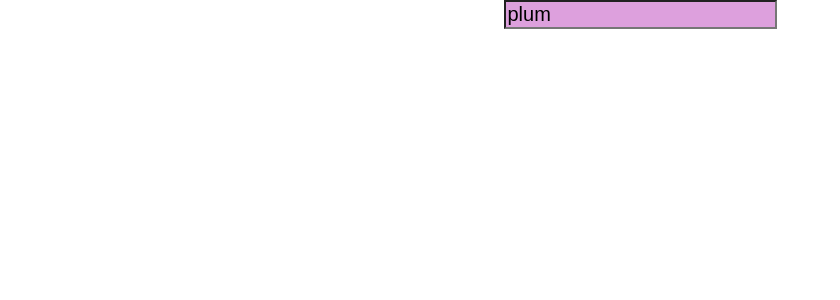
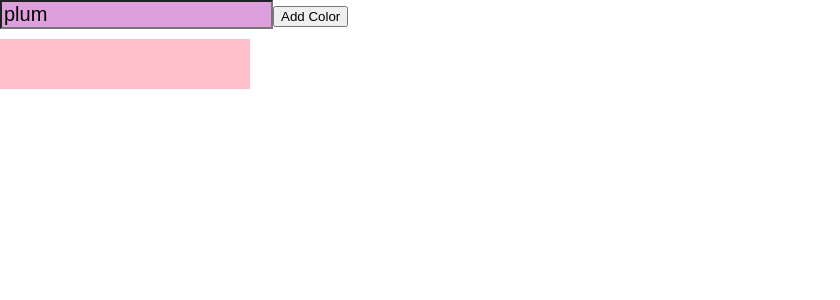
Before and after one commit to Lasarussp/movie-app, a React (Create React App) app: page / in a window 1280 px wide. Shown: the top 300 px of the page, without its empty margins (0-840 px from the left). Built offline with nearby package versions, Linux system fonts and the light colour scheme.

Commit message:
add color

```diff
--- a/src/App.css
+++ b/src/App.css
@@ -1,5 +1,5 @@
 .App {
-  text-align: center;
+ /* text-align: center; */
 }
 
 .profile-pic {
--- a/src/App.js
+++ b/src/App.js
@@ -35,7 +35,7 @@ function Msg (props) {
 
 function AddColor() {
   const [color,setColor] = useState("plum");
-
+const colorList = ["pink","plum","purple"]
   const styles = {
     background: color,
     fontSize:"20px"
@@ -49,9 +49,24 @@ function AddColor() {
       placeholder="Enter a color"
       value={color}
        />
+       <button>Add Color</button>
+       <ColorBox color="pink"/>
+
     </div>
   );
 }
+
+
+function ColorBox ({ color }) {
+  const styles = {
+    background: color,
+    height: "50px",
+    width: "250px",
+    marginTop: "10px",
+  }
+  return (<div style={styles}></div>)
+}
+
 
 
 function Counter() {
```
